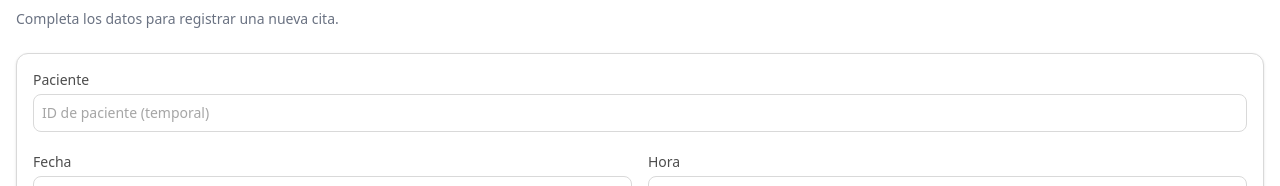
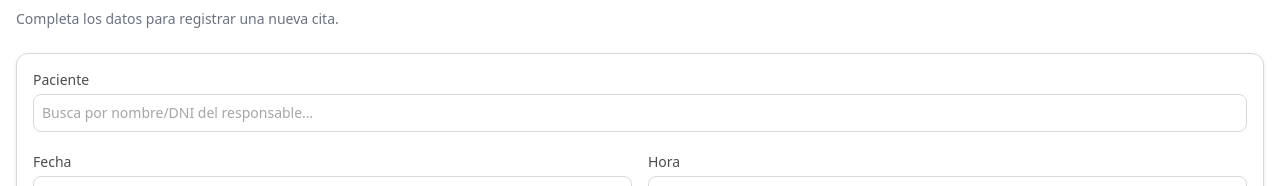
Before and after one commit to group-12-p4da-F5/veterinary-clinic-frontend, a React (Vite) app: page /nueva-cita in a window 1280 px wide. Shown: the part 155-341 px from the top of the page. Built offline with nearby package versions, Linux system fonts and the light colour scheme; a web font is replaced by a local one.

Commit message:
G1PF-61 Frontend: Create client selection option

```diff
--- a/src/features/appointments/components/AppointmentForm.jsx
+++ b/src/features/appointments/components/AppointmentForm.jsx
@@ -2,7 +2,7 @@ import { useState, useCallback, useEffect, useMemo, useRef } from "react";
 import { useNavigate } from "react-router-dom";
 import SuccessDialog from "../../../shared/components/SuccessDialog";
 import useDailyQuota from "../hooks/useDailyQuota";
-
+import PatientSelect from "./PatientSelect"; // EDIT: uso del selector de paciente (ruta corregida)
 
 const InitialForm = {
   patientId: "",
@@ -46,8 +46,6 @@ export default function AppointmentForm() {
     return `${String(endH).padStart(2, "0")}:${String(endM).padStart(2, "0")}`;
   }, [form.time]);
 
-
-
   // Genera los horarios válidos: 08:00, 08:30, … 11:30
   const timeSlots = useMemo(() => {
     const out = [];
@@ -57,7 +55,6 @@ export default function AppointmentForm() {
     }
     return out;
   }, []);
-
 
   // validador simple
   const validate = useCallback((data) => {
@@ -217,7 +214,7 @@ export default function AppointmentForm() {
         title="Cita creada"
         message="Hemos registrado la cita correctamente. El cliente recibirá un correo de confirmación."
         actionLabel="Aceptar"
-        onAction={() => { }}
+        onAction={() => {}}
         onClose={() => setOpenSuccess(false)}
       />
 
@@ -229,26 +226,19 @@ export default function AppointmentForm() {
         noValidate
       >
         {/* Paciente (placeholder; luego se reemplaza por <PatientSelect />) */}
+        {/* EDIT: Reemplazado input por PatientSelect (autocomplete local) */}
         <div className="grid gap-1">
           <label htmlFor="patientId" className="text-sm font-medium">
             Paciente
           </label>
-          <input
-            ref={firstInputRef}
-            id="patientId"
-            name="patientId"
+          <PatientSelect
             value={form.patientId}
-            onChange={onChange}
-            placeholder="ID de paciente (temporal)"
-            className={`rounded-lg border p-2 text-sm focus:outline-none focus:ring ${errors.patientId ? "border-orange" : "border-gray"
-              }`}
-            required
+            onSelect={(id) => {
+              setForm((f) => ({ ...f, patientId: id }));
+              setErrors((prev) => ({ ...prev, patientId: "" }));
+            }}
+            error={errors.patientId}
           />
-          {errors.patientId && (
-            <p id="patientId-error" className="text-xs text-orange">
-              {errors.patientId}
-            </p>
-          )}
           <p className="text-xs text-gray-dark">
             {/* * En el siguiente paso esto será un buscador (nombre/DNI). */}
           </p>
@@ -266,8 +256,9 @@ export default function AppointmentForm() {
               type="date"
               value={form.date}
               onChange={onChange}
-              className={`rounded-lg border p-2 text-sm focus:outline-none focus:ring ${errors.date || quotaFull ? "border-orange" : "border-gray"
-                }`}
+              className={`rounded-lg border p-2 text-sm focus:outline-none focus:ring ${
+                errors.date || quotaFull ? "border-orange" : "border-gray"
+              }`}
               required
             />
             {/* Info de cupo diario */}
@@ -311,8 +302,9 @@ export default function AppointmentForm() {
               /* intervalos de 30 min y último inicio 11:30 */
               step="1800"
               max="11:30"
-              className={`rounded-lg border p-2 text-sm focus:outline-none focus:ring ${errors.time ? "border-orange" : "border-gray"
-                }`}
+              className={`rounded-lg border p-2 text-sm focus:outline-none focus:ring ${
+                errors.time ? "border-orange" : "border-gray"
+              }`}
               required
             />
             {errors.time && (
@@ -358,8 +350,9 @@ export default function AppointmentForm() {
             value={form.reason}
             onChange={onChange}
             placeholder="Describe brevemente el motivo"
-            className={`rounded-lg border p-2 text-sm focus:outline-none focus:ring ${errors.reason ? "border-orange" : "border-gray"
-              }`}
+            className={`rounded-lg border p-2 text-sm focus:outline-none focus:ring ${
+              errors.reason ? "border-orange" : "border-gray"
+            }`}
             required
           />
           {errors.reason && (
--- /dev/null
+++ b/src/features/appointments/components/PatientSelect.jsx
@@ -0,0 +1,91 @@
+import { useEffect, useMemo, useRef, useState } from "react";
+
+// Mock local de pacientes (id que guardaremos en el form + etiqueta visible)
+const OPTIONS = [
+  { id: "p-001", label: "Cookie · Ana García (DNI 12345678A)" },
+  { id: "p-002", label: "Mila · Luis Pérez (DNI 22334455B)" },
+  { id: "p-003", label: "Rocky · Marta Díaz (DNI 99887766C)" },
+  { id: "p-004", label: "Toby · Sergio R. (DNI 44556677D)" },
+  { id: "p-005", label: "Luna · Paula M. (DNI 11223344E)" },
+];
+
+/**
+ * Props:
+ *  - value: string (patientId seleccionado en el form)
+ *  - onSelect: (id: string) => void  // setea patientId en el form
+ *  - error?: string                  // mensaje de error del form (si lo hay)
+ */
+export default function PatientSelect({ value, onSelect, error }) {
+  const inputRef = useRef(null);
+  const [open, setOpen] = useState(false);
+  const [query, setQuery] = useState(""); // lo que el usuario escribe/ve
+
+  // Cuando cambia value desde fuera, sincroniza el texto visible
+  useEffect(() => {
+    const selected = OPTIONS.find(o => o.id === value);
+    setQuery(selected ? selected.label : "");
+  }, [value]);
+
+  // Filtro simple por texto (label)
+  const filtered = useMemo(() => {
+    if (!query) return OPTIONS;
+    const q = query.toLowerCase();
+    return OPTIONS.filter(o => o.label.toLowerCase().includes(q));
+  }, [query]);
+
+  const handleSelect = (opt) => {
+    onSelect?.(opt.id);     // guardamos el id en el form
+    setQuery(opt.label);    // mostramos la etiqueta
+    setOpen(false);
+  };
+
+  return (
+    <div className="relative">
+      <input
+        ref={inputRef}
+        type="text"
+        value={query}
+        onChange={(e) => {
+          setQuery(e.target.value);
+          setOpen(true);
+        }}
+        onFocus={() => setOpen(true)}
+        placeholder="Busca por nombre/DNI del responsable…"
+        className={`w-full rounded-lg border p-2 text-sm focus:outline-none focus:ring ${
+          error ? "border-orange" : "border-gray"
+        }`}
+        aria-invalid={!!error}
+        aria-describedby={error ? "patientId-error" : undefined}
+      />
+      {error && (
+        <p id="patientId-error" className="mt-1 text-xs text-orange">
+          {error}
+        </p>
+      )}
+
+      {open && (
+        <div
+          className="absolute z-50 mt-1 max-h-56 w-full overflow-auto rounded-lg border border-gray bg-white shadow-lg"
+          role="listbox"
+        >
+          {filtered.length === 0 ? (
+            <div className="p-2 text-sm text-gray-500">Sin resultados</div>
+          ) : (
+            filtered.map((opt) => (
+              <button
+                key={opt.id}
+                type="button"
+                className="block w-full cursor-pointer px-3 py-2 text-left text-sm hover:bg-green-light/40"
+                onClick={() => handleSelect(opt)}
+                role="option"
+                aria-selected={opt.id === value}
+              >
+                {opt.label}
+              </button>
+            ))
+          )}
+        </div>
+      )}
+    </div>
+  );
+}
```
